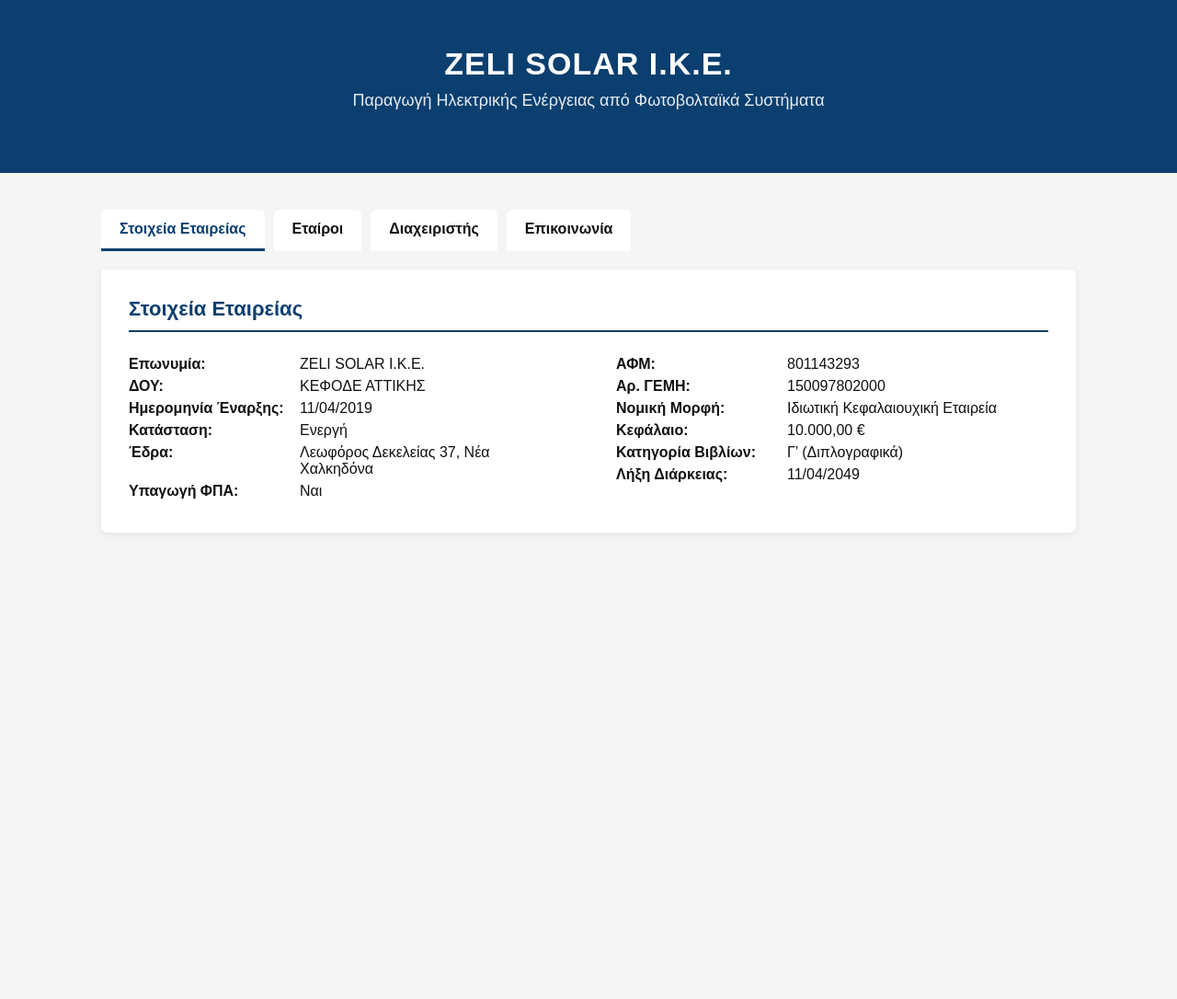
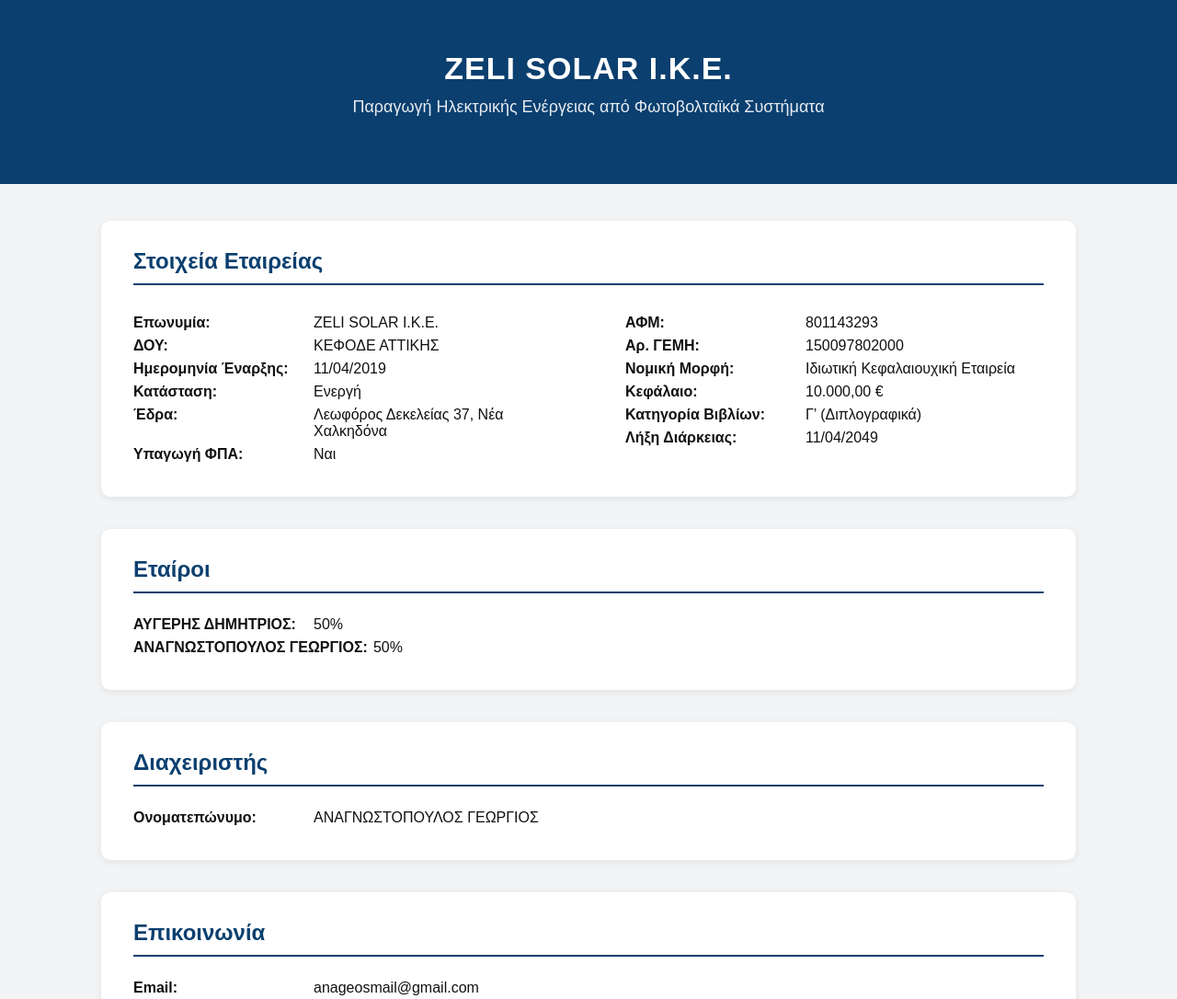
Before and after one commit to zeli-solar/ZELI-SOLAR-IKE, a plain HTML site: page index.html in a window 1280 px wide. Shown: the top 1086 px of the page at 92% size. Before the commit the page ends 800 px from the top, so only its background shows below. Drawn offline with Linux system fonts and the light colour scheme.

Commit message:
Update index.html

```diff
--- a/index.html
+++ b/index.html
@@ -8,7 +8,7 @@
 <style>
 :root{
   --blue:#0b3f6f;
-  --bg:#f4f5f7;
+  --bg:#f3f4f6;
 }
 
 *{box-sizing:border-box}
@@ -20,11 +20,11 @@ body{
   color:#111;
 }
 
-/* ===== HEADER ===== */
+/* HEADER */
 .header{
   background:var(--blue);
   color:#fff;
-  padding:50px 20px;
+  padding:55px 20px;
   text-align:center;
 }
 
@@ -35,55 +35,30 @@ body{
 }
 
 .header p{
-  margin-top:10px;
+  margin-top:12px;
   font-size:18px;
   opacity:.9;
 }
 
-/* ===== LAYOUT ===== */
+/* LAYOUT */
 .container{
   max-width:1100px;
   margin:40px auto;
   padding:0 20px;
 }
 
-/* ===== TABS ===== */
-.tabs{
-  display:flex;
-  gap:10px;
-  margin-bottom:20px;
+/* CARD */
+.card{
+  background:#fff;
+  border-radius:10px;
+  padding:30px 35px;
+  box-shadow:0 2px 8px rgba(0,0,0,.08);
+  margin-bottom:35px;
 }
 
-.tab{
-  padding:12px 20px;
-  background:#fff;
-  border-radius:6px 6px 0 0;
-  font-weight:700;
-  cursor:pointer;
-  border-bottom:3px solid transparent;
-}
-
-.tab.active{
-  border-bottom:3px solid var(--blue);
-  color:var(--blue);
-}
-
-/* ===== CARD ===== */
-.card{
-  background:#fff;
-  border-radius:0 6px 6px 6px;
-  padding:30px;
-  box-shadow:0 2px 8px rgba(0,0,0,.08);
-  display:none;
-}
-
-.card.active{
-  display:block;
-}
-
-/* ===== CONTENT ===== */
+/* SECTION TITLE */
 .section-title{
-  font-size:22px;
+  font-size:24px;
   font-weight:700;
   color:var(--blue);
   margin-bottom:10px;
@@ -92,25 +67,26 @@ body{
 .section-line{
   height:2px;
   background:var(--blue);
-  margin-bottom:20px;
+  margin-bottom:25px;
 }
 
+/* CONTENT */
 .grid{
   display:grid;
   grid-template-columns:1fr 1fr;
-  column-gap:60px;
+  column-gap:80px;
   row-gap:10px;
 }
 
 .item{
   display:flex;
   gap:6px;
-  margin:6px 0;
+  margin:7px 0;
 }
 
 .label{
   font-weight:700;
-  min-width:180px;
+  min-width:190px;
 }
 
 @media(max-width:900px){
@@ -129,16 +105,8 @@ body{
 
 <div class="container">
 
-  <!-- TABS -->
-  <div class="tabs">
-    <div class="tab active" onclick="openTab('company')">Στοιχεία Εταιρείας</div>
-    <div class="tab" onclick="openTab('partners')">Εταίροι</div>
-    <div class="tab" onclick="openTab('manager')">Διαχειριστής</div>
-    <div class="tab" onclick="openTab('contact')">Επικοινωνία</div>
-  </div>
-
   <!-- ΣΤΟΙΧΕΙΑ ΕΤΑΙΡΕΙΑΣ -->
-  <div id="company" class="card active">
+  <div class="card">
     <div class="section-title">Στοιχεία Εταιρείας</div>
     <div class="section-line"></div>
 
@@ -164,7 +132,7 @@ body{
   </div>
 
   <!-- ΕΤΑΙΡΟΙ -->
-  <div id="partners" class="card">
+  <div class="card">
     <div class="section-title">Εταίροι</div>
     <div class="section-line"></div>
 
@@ -173,15 +141,18 @@ body{
   </div>
 
   <!-- ΔΙΑΧΕΙΡΙΣΤΗΣ -->
-  <div id="manager" class="card">
+  <div class="card">
     <div class="section-title">Διαχειριστής</div>
     <div class="section-line"></div>
 
-    <div class="item"><div class="label">Ονοματεπώνυμο:</div>ΑΝΑΓΝΩΣΤΟΠΟΥΛΟΣ ΓΕΩΡΓΙΟΣ</div>
+    <div class="item">
+      <div class="label">Ονοματεπώνυμο:</div>
+      ΑΝΑΓΝΩΣΤΟΠΟΥΛΟΣ ΓΕΩΡΓΙΟΣ
+    </div>
   </div>
 
   <!-- ΕΠΙΚΟΙΝΩΝΙΑ -->
-  <div id="contact" class="card">
+  <div class="card">
     <div class="section-title">Επικοινωνία</div>
     <div class="section-line"></div>
 
@@ -191,14 +162,5 @@ body{
 
 </div>
 
-<script>
-function openTab(id){
-  document.querySelectorAll('.tab').forEach(t=>t.classList.remove('active'));
-  document.querySelectorAll('.card').forEach(c=>c.classList.remove('active'));
-  event.target.classList.add('active');
-  document.getElementById(id).classList.add('active');
-}
-</script>
-
 </body>
 </html>
```
